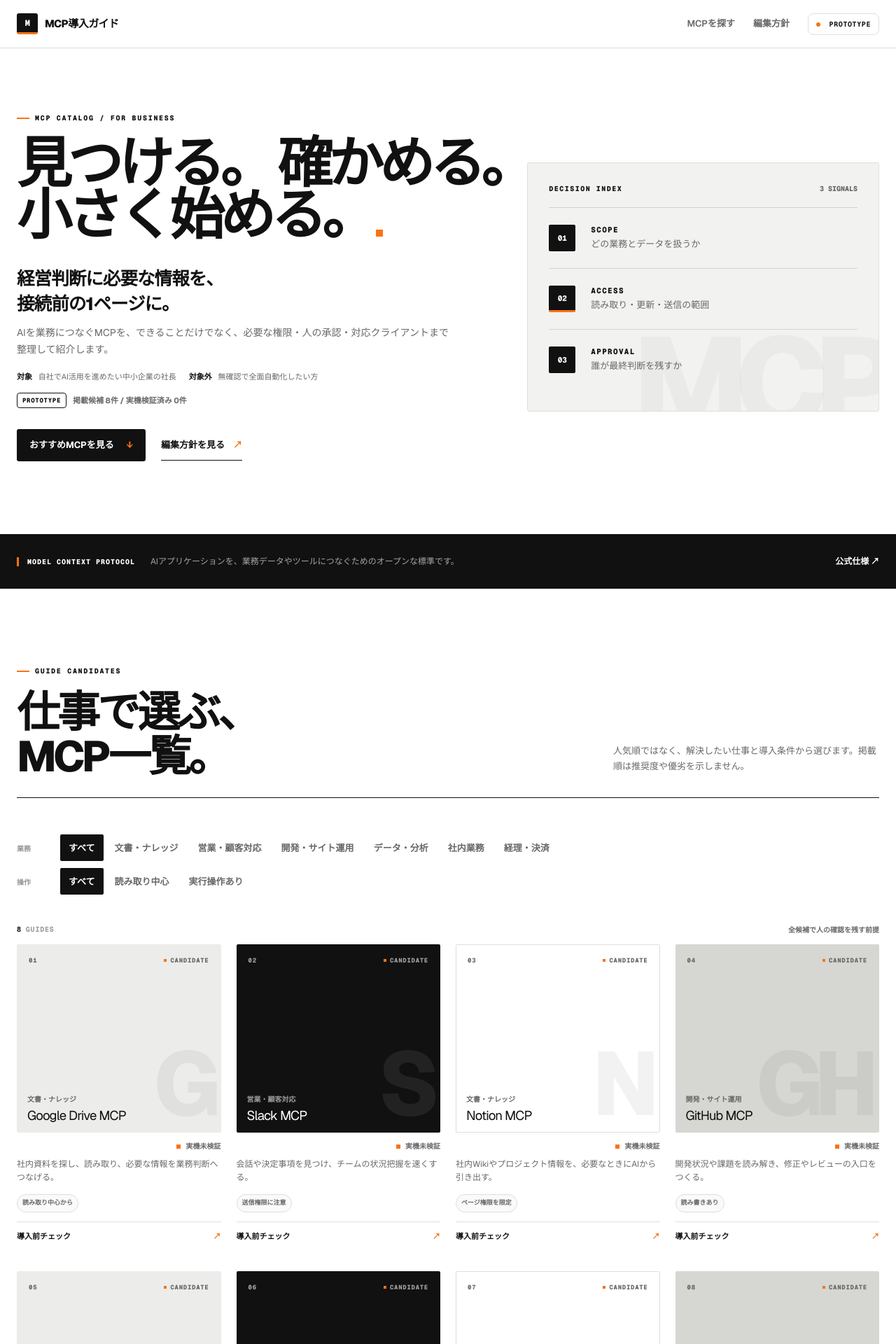
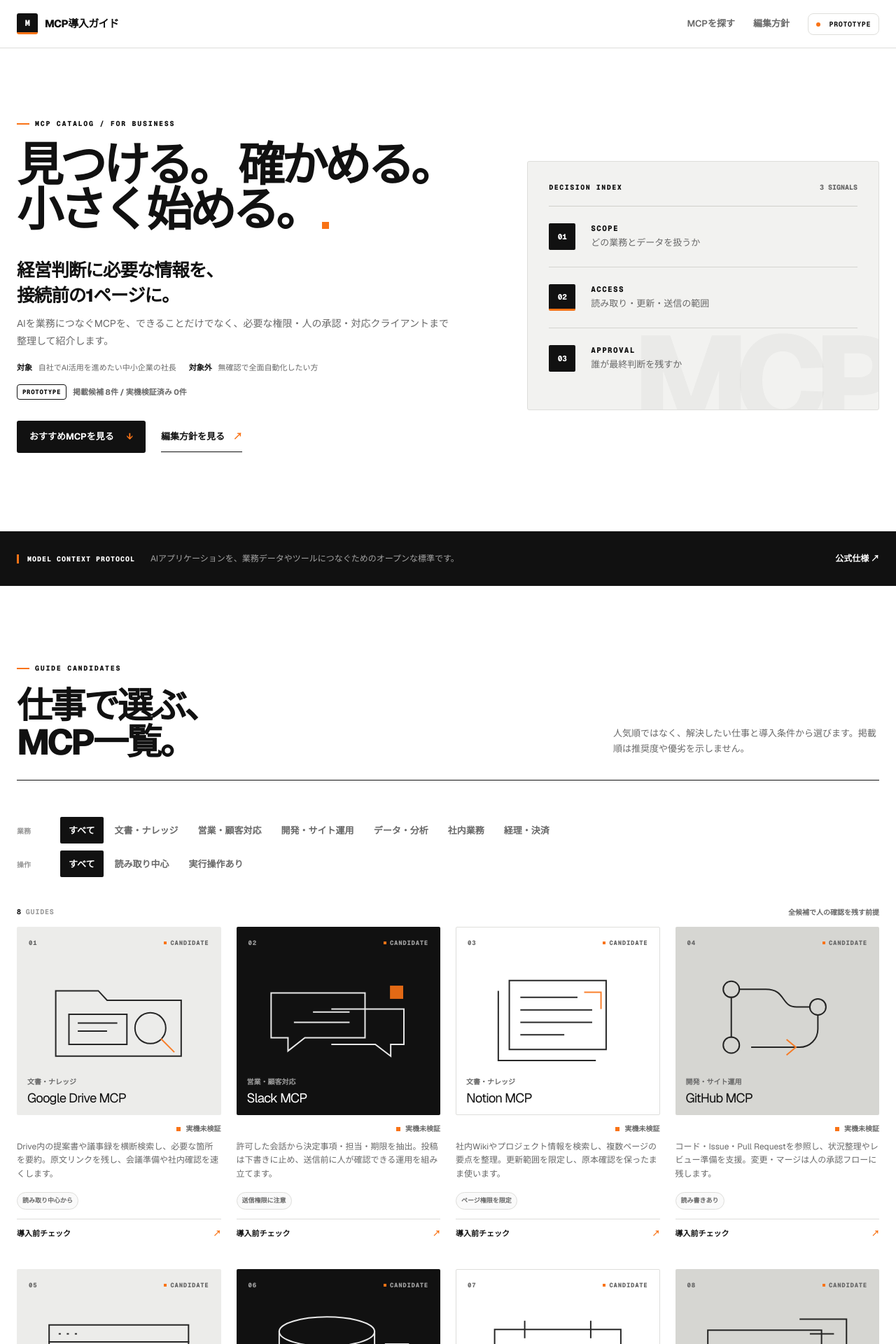
Before and after one commit to writeup-inc/saas-test, a Next.js app: page / in a window 1280 px wide. Shown: the top 1920 px of the page at 70% size. Built offline with nearby package versions, Linux system fonts and the light colour scheme.

Commit message:
Refine MCP cards and typography

```diff
--- a/app/catalog-data.ts
+++ b/app/catalog-data.ts
@@ -4,6 +4,7 @@
   name: string;
   category: string;
   description: string;
+  cardDescription: string;
   access: string;
   risk: 'read' | 'action';
   accent: string;
@@ -20,6 +21,7 @@
   {
     slug: 'google-drive', mark: 'G', name: 'Google Drive MCP', category: '文書・ナレッジ', accent: '#247653', access: '読み取り中心から', risk: 'read',
     description: '社内資料を探し、読み取り、必要な情報を業務判断へつなげる。',
+    cardDescription: 'Drive内の提案書や議事録を横断検索し、必要な箇所を要約。原文リンクを残し、会議準備や社内確認を速くします。',
     purpose: 'Driveに分散した提案書、議事録、社内資料をAIから横断的に扱うための接続候補です。',
     bestFor: ['資料探しに時間がかかっている', '会議前の情報収集を短くしたい', '複数資料から要点をまとめたい'],
     notFor: ['閲覧権限の棚卸しができていない', '機密文書を一律にAIへ渡したい', '出典確認なしで自動回答したい'],
@@ -31,6 +33,7 @@
   {
     slug: 'slack', mark: 'S', name: 'Slack MCP', category: '営業・顧客対応', accent: '#5d47a8', access: '送信権限に注意', risk: 'action',
     description: '会話や決定事項を見つけ、チームの状況把握を速くする。',
+    cardDescription: '許可した会話から決定事項・担当・期限を抽出。投稿は下書きに止め、送信前に人が確認できる運用を組み立てます。',
     purpose: 'Slackの会話から決定、担当、期限を探し、確認や共有を支援するための接続候補です。',
     bestFor: ['重要な決定が会話に埋もれる', '商談前に過去のやり取りを確認したい', 'チームの状況を短く把握したい'],
     notFor: ['全チャンネルを無条件で検索させたい', '人の確認なしに投稿させたい', '保持ポリシーが未整理'],
@@ -42,6 +45,7 @@
   {
     slug: 'notion', mark: 'N', name: 'Notion MCP', category: '文書・ナレッジ', accent: '#26322c', access: 'ページ権限を限定', risk: 'action',
     description: '社内Wikiやプロジェクト情報を、必要なときにAIから引き出す。',
+    cardDescription: '社内Wikiやプロジェクト情報を検索し、複数ページの要点を整理。更新範囲を限定し、原本確認を保ったまま使います。',
     purpose: 'Notionに蓄積した規程、議事録、プロジェクト情報を検索・整理するための接続候補です。',
     bestFor: ['社内Wikiが育っている', 'ナレッジ検索を会話型にしたい', '定型報告の材料を集めたい'],
     notFor: ['ページ構造と権限が未整理', '原本確認なしで規程回答を自動化したい', '全社員の個人ページまで接続したい'],
@@ -53,6 +57,7 @@
   {
     slug: 'github', mark: 'GH', name: 'GitHub MCP', category: '開発・サイト運用', accent: '#27313b', access: '読み書きあり', risk: 'action',
     description: '開発状況や課題を読み解き、修正やレビューの入口をつくる。',
+    cardDescription: 'コード・Issue・Pull Requestを参照し、状況整理やレビュー準備を支援。変更・マージは人の承認フローに残します。',
     purpose: 'リポジトリ、Issue、Pull RequestなどをAIから参照し、開発の確認や作業を支援する接続候補です。',
     bestFor: ['開発状況を経営側も把握したい', 'Issue整理を速くしたい', 'レビュー準備を効率化したい'],
     notFor: ['本番リポジトリへ広い権限を即時付与したい', 'レビューなしでマージしたい', '秘密情報がコードに混在している'],
@@ -64,6 +69,7 @@
   {
     slug: 'playwright', mark: 'PW', name: 'Playwright MCP', category: '開発・サイト運用', accent: '#2d7e62', access: 'ブラウザ操作あり', risk: 'action',
     description: 'Web画面を開き、表示確認や定型操作をAIと一緒に進める。',
+    cardDescription: 'Web画面を開いて表示や導線を確認し、定型操作を再現。送信・購入・公開の直前で、必ず人に引き継ぎます。',
     purpose: 'ブラウザ上の表示確認や操作をAIから実行し、サイトQAや定型確認を支援する接続候補です。',
     bestFor: ['公開前の画面確認を効率化したい', '複数画面の同じ確認を繰り返す', '操作手順を再現可能にしたい'],
     notFor: ['購入・送信を無承認で行わせたい', '規約上自動操作できないサイト', '認証情報の保管方法が未定'],
@@ -75,6 +81,7 @@
   {
     slug: 'postgresql', mark: 'PG', name: 'PostgreSQL MCP', category: 'データ・分析', accent: '#356584', access: 'DB権限に注意', risk: 'read',
     description: '業務データを照会し、集計や状況把握の下準備を短くする。',
+    cardDescription: '読み取り専用DBへ接続し、自然言語から集計や確認を支援。対象スキーマを限定し、元クエリと数値を照合します。',
     purpose: 'PostgreSQLのデータをAIから照会し、分析やレポート作成を支援する接続候補です。',
     bestFor: ['定型集計に時間がかかる', '自然言語でデータ確認したい', '読み取り用DBを用意できる'],
     notFor: ['本番DBへ管理者権限で接続したい', '個人情報を無制限に返したい', 'クエリ負荷を監視できない'],
@@ -86,6 +93,7 @@
   {
     slug: 'calendar', mark: 'C', name: 'Calendar MCP', category: '社内業務', accent: '#b05b39', access: '予定変更に注意', risk: 'action',
     description: '予定を確認し、会議候補の整理や準備を支援する。',
+    cardDescription: '予定と空き時間を参照し、会議候補や準備事項を整理。作成・変更・通知は、人が最終確認してから実行します。',
     purpose: 'カレンダーをAIから参照し、日程調整や会議準備を助けるための接続候補です。',
     bestFor: ['会議調整が多い', '予定前の準備を定型化したい', '空き時間の確認を速くしたい'],
     notFor: ['人の確認なしに予定を確定したい', '全社員の予定を無制限に公開したい', 'タイムゾーン運用が曖昧'],
@@ -97,6 +105,7 @@
   {
     slug: 'stripe', mark: 'ST', name: 'Stripe MCP', category: '経理・決済', accent: '#6250c7', access: '金銭操作に注意', risk: 'action',
     description: '決済情報の確認や顧客対応の下調べを、会話から始める。',
+    cardDescription: '決済・請求情報を照会し、顧客対応の下調べを支援。テスト環境から始め、返金や変更操作は人が実行します。',
     purpose: '決済・請求情報の検索や説明を支援する接続候補です。金銭に関わるため、特に慎重な権限設計が必要です。',
     bestFor: ['決済状況の照会が多い', 'サポート前の確認を速くしたい', 'テスト環境から試せる'],
     notFor: ['返金や請求変更を無承認で実行したい', '本番秘密鍵を広く共有したい', '操作ログを残せない'],
--- a/app/catalog-grid.tsx
+++ b/app/catalog-grid.tsx
@@ -3,6 +3,7 @@
 import Link from 'next/link';
 import { useMemo, useState } from 'react';
 import { categories, guides } from './catalog-data';
+import McpIllustration from './mcp-illustration';
 
 export default function CatalogGrid() {
   const [category, setCategory] = useState('すべて');
@@ -27,12 +28,12 @@
           <Link href={`/guides/${guide.slug}`} className="guide-card" key={guide.slug}>
             <div className="card-poster">
               <div className="poster-toolbar"><span>0{guides.indexOf(guide) + 1}</span><span>CANDIDATE</span></div>
-              <span className="poster-mark">{guide.mark}</span>
+              <McpIllustration slug={guide.slug} />
               <div className="poster-caption"><span>{guide.category}</span><h3>{guide.name}</h3></div>
             </div>
             <div className="card-meta">
               <div className="card-status"><span className="prototype-state"><i /> 実機未検証</span></div>
-              <p className="card-description">{guide.description}</p>
+              <p className="card-description">{guide.cardDescription}</p>
               <div className="card-tags"><span>{guide.access}</span></div>
               <span className="card-link">導入前チェック <b>↗</b></span>
             </div>
--- a/app/globals.css
+++ b/app/globals.css
@@ -27,7 +27,7 @@
 a { color:inherit; text-decoration:none; }
 button { font:inherit; }
 h1,h2,h3,b,strong { font-family:var(--font-geist-sans),"Hiragino Kaku Gothic ProN","Yu Gothic",Meiryo,sans-serif; }
-.shell { width:min(100% - 48px,1350px); margin-inline:auto; }
+.shell { width:min(100% - 48px,1300px); margin-inline:auto; }
 
 .site-header { position:sticky; top:0; z-index:30; color:#fff; background:var(--plum); }
 .nav-inner { min-height:64px; display:flex; align-items:center; justify-content:space-between; gap:28px; }
@@ -109,8 +109,6 @@
 .poster-toolbar { position:relative; z-index:2; display:flex; justify-content:space-between; color:var(--smoke); font:800 9px var(--font-geist-mono); letter-spacing:.08em; }
 .guide-card:nth-child(4n+2) .poster-toolbar { color:rgba(255,255,255,.62); }
 .poster-toolbar span:last-child { padding:3px 5px; border-radius:4px; color:#fff; background:var(--pink); }
-.poster-mark { position:absolute; right:10px; bottom:21px; color:rgba(13,12,34,.06); font-size:clamp(90px,10vw,138px); line-height:.72; font-weight:800; letter-spacing:-.1em; }
-.guide-card:nth-child(4n+2) .poster-mark { color:rgba(255,255,255,.08); }
 .poster-caption { position:absolute; z-index:2; left:14px; right:14px; bottom:14px; display:grid; gap:5px; }
 .poster-caption span { color:var(--pink); font-size:10px; font-weight:800; }
 .poster-caption h3 { margin:0; font-size:clamp(17px,1.45vw,21px); line-height:1.08; letter-spacing:-.045em; }
@@ -195,7 +193,7 @@
 .starter-card dl div:last-child { border-bottom:0; }
 .starter-card dt { color:var(--fog); }
 .starter-card dd { margin:0; font-weight:700; }
-.setup-section { background:linear-gradient(90deg,transparent 0,transparent calc((100vw - min(100% - 48px,1350px))/2),rgba(243,243,240,.55) calc((100vw - min(100% - 48px,1350px))/2)); }
+.setup-section { background:linear-gradient(90deg,transparent 0,transparent calc((100vw - min(100% - 48px,1300px))/2),rgba(243,243,240,.55) calc((100vw - min(100% - 48px,1300px))/2)); }
 .setup-steps { margin:0; padding:0; list-style:none; }
 .setup-steps li { display:grid; grid-template-columns:46px 1fr; gap:18px; padding:20px 0; border-bottom:1px solid var(--line); }
 .setup-steps li>span { display:grid; place-items:center; width:36px; height:36px; border-radius:8px; color:#fff; background:var(--ink); font:800 11px var(--font-geist-mono); }
@@ -264,7 +262,7 @@
 }
 .eyebrow { color:var(--ink); letter-spacing:.17em; }
 .eyebrow>span { height:2px; background:var(--pink); border-radius:0; }
-.hero h1 { max-width:780px; font-size:clamp(58px,6.15vw,88px); line-height:.94; letter-spacing:-.078em; }
+.hero h1 { max-width:720px; font-size:clamp(48px,5.2vw,72px); line-height:.96; letter-spacing:-.074em; }
 .hero-title-accent {
   position:relative;
   width:max-content;
@@ -327,7 +325,7 @@
 
 .catalog { padding-block:110px 126px; }
 .section-heading { padding-bottom:28px; border-bottom:1px solid var(--ink); }
-.section-heading h2 { font-size:clamp(46px,4.8vw,66px); }
+.section-heading h2 { font-size:clamp(38px,4vw,54px); }
 .filter-stack { padding:16px 0; border-block:0 1px solid var(--line); }
 .filter { border-radius:2px; }
 .filter.active { background:var(--ink); }
@@ -366,11 +364,26 @@
   margin-top:-2px;
   background:var(--pink);
 }
-.poster-mark { right:12px; bottom:22px; color:rgba(17,17,17,.055); }
-.guide-card:nth-child(4n+2) .poster-mark { color:rgba(255,255,255,.075); }
+.card-illustration {
+  position:absolute;
+  inset:38px 18px 50px;
+  width:calc(100% - 36px);
+  height:calc(100% - 88px);
+  color:currentColor;
+  opacity:.9;
+}
+.card-illustration .svg-accent { stroke:var(--pink); }
+.card-illustration .svg-accent-fill { fill:var(--pink); stroke:none; }
 .poster-caption span { color:var(--smoke); }
 .guide-card:nth-child(4n+2) .poster-caption span { color:rgba(255,255,255,.58); }
 .prototype-state i { background:var(--pink); border-radius:0; }
+.card-description {
+  min-height:calc(1.7em * 3);
+  display:-webkit-box;
+  overflow:hidden;
+  -webkit-box-orient:vertical;
+  -webkit-line-clamp:3;
+}
 .card-tags span { background:#fafafa; }
 .card-link b { color:var(--pink); }
 
@@ -414,14 +427,21 @@
 .policy-status p { border-radius:2px; }
 .policy-status span.pending { color:var(--warning); }
 
+.decision-grid h2 { font-size:clamp(34px,3.7vw,48px); }
+.detail-title h1 { font-size:clamp(36px,4.6vw,58px); }
+.detail-intro h2 { font-size:clamp(30px,3.2vw,40px); }
+.next-action h2 { font-size:clamp(30px,4vw,46px); }
+.policy-hero h1 { font-size:clamp(42px,5.6vw,68px); }
+.policy-note h2 { font-size:clamp(29px,3.3vw,42px); }
+
 @media (max-width:1080px) {
   .hero-inner { grid-template-columns:1fr 1fr; gap:40px; }
-  .hero h1 { font-size:clamp(50px,5.4vw,64px); }
+  .hero h1 { font-size:clamp(44px,4.8vw,56px); }
   .guide-grid { grid-template-columns:repeat(3,minmax(0,1fr)); }
 }
 @media (max-width:900px) {
   .hero-inner { min-height:auto; grid-template-columns:1fr; gap:44px; padding-block:70px; }
-  .hero h1 { font-size:clamp(54px,8.3vw,66px); }
+  .hero h1 { font-size:clamp(46px,7.2vw,58px); }
   .hero-panel { max-width:650px; }
   .guide-grid { grid-template-columns:repeat(2,minmax(0,1fr)); }
   .section-heading { align-items:start; flex-direction:column; }
@@ -434,24 +454,24 @@
   .policy-status { grid-template-columns:1fr 1fr; }
 }
 @media (max-width:620px) {
-  .shell { width:min(100% - 32px,1350px); }
+  .shell { width:min(100% - 32px,1300px); }
   .nav-inner { min-height:60px; }
   .top-nav a { display:none; }
   .nav-status { padding:7px 8px; }
   .hero-inner { padding-block:50px; }
-  .hero h1 { font-size:clamp(44px,13vw,54px); }
+  .hero h1 { font-size:clamp(38px,11vw,46px); }
   .hero-title-row { flex-direction:column; gap:0; }
   .hero-lead br { display:none; }
   .hero-panel { padding:20px; }
   .definition-inner { grid-template-columns:auto 1fr; padding-block:15px; }
   .definition-inner a { grid-column:2; }
   .catalog { padding-block:68px 80px; }
-  .section-heading h2 { font-size:44px; }
+  .section-heading h2 { font-size:36px; }
   .filter-group { grid-template-columns:44px minmax(0,1fr); }
   .guide-grid { grid-template-columns:1fr; gap:30px; }
   .card-poster { aspect-ratio:1.18/1; }
   .decision-section { padding:72px 0; }
-  .decision-grid h2 { font-size:42px; }
+  .decision-grid h2 { font-size:34px; }
   .footer-inner { grid-template-columns:1fr; }
   .footer-inner nav { grid-column:auto; }
   .detail-shell { padding-bottom:70px; }
@@ -466,7 +486,7 @@
   .next-action { margin-top:62px; padding:42px 18px; }
   .next-buttons { flex-direction:column; }
   .policy-hero { padding:72px 0 62px; }
-  .policy-hero h1 { font-size:48px; }
+  .policy-hero h1 { font-size:40px; }
   .policy-status { grid-template-columns:1fr; }
   .policy-list article { grid-template-columns:34px 1fr; gap:16px; }
 }
--- /dev/null
+++ b/app/mcp-illustration.tsx
@@ -0,0 +1,85 @@
+import type { Guide } from './catalog-data';
+
+type McpIllustrationProps = {
+  slug: Guide['slug'];
+};
+
+const lineProps = {
+  fill: 'none',
+  stroke: 'currentColor',
+  strokeLinecap: 'square' as const,
+  strokeLinejoin: 'miter' as const,
+  strokeWidth: 2,
+  vectorEffect: 'non-scaling-stroke' as const,
+};
+
+function IllustrationBody({ slug }: McpIllustrationProps) {
+  switch (slug) {
+    case 'google-drive':
+      return <>
+        <path {...lineProps} d="M34 50h58l12 13h101v76H34z" />
+        <path {...lineProps} d="M52 82h79v41H52zM65 94h52M65 105h38" />
+        <circle {...lineProps} cx="163" cy="101" r="21" />
+        <path {...lineProps} className="svg-accent" d="m178 116 17 17" />
+      </>;
+    case 'slack':
+      return <>
+        <path {...lineProps} d="M28 53h128v61H74l-23 18v-18H28z" />
+        <path {...lineProps} d="M86 79h48M60 93h74" />
+        <path {...lineProps} d="M111 75h98v48h-18v16l-21-16h-59" />
+        <rect className="svg-accent-fill" x="190" y="43" width="18" height="18" />
+      </>;
+    case 'notion':
+      return <>
+        <rect {...lineProps} x="54" y="36" width="132" height="94" />
+        <path {...lineProps} d="M39 51v94h132M70 59h76M70 76h96M70 93h96M70 110h58" />
+        <path {...lineProps} className="svg-accent" d="M157 52h22v22" />
+      </>;
+    case 'github':
+      return <>
+        <circle {...lineProps} cx="57" cy="48" r="11" />
+        <circle {...lineProps} cx="57" cy="124" r="11" />
+        <circle {...lineProps} cx="175" cy="72" r="11" />
+        <path {...lineProps} d="M57 59v54M68 48h36c28 0 20 24 42 24h18" />
+        <path {...lineProps} d="M175 83v19c0 14-11 25-25 25H85" />
+        <path {...lineProps} className="svg-accent" d="m133 117 12 10-12 10" />
+      </>;
+    case 'playwright':
+      return <>
+        <rect {...lineProps} x="25" y="39" width="190" height="105" />
+        <path {...lineProps} d="M25 62h190M39 51h1M50 51h1M61 51h1" />
+        <path {...lineProps} d="m91 79 26 55 9-22 22-9z" />
+        <path {...lineProps} className="svg-accent" d="M165 82h31M181 66v31" />
+      </>;
+    case 'postgresql':
+      return <>
+        <ellipse {...lineProps} cx="104" cy="48" rx="65" ry="20" />
+        <path {...lineProps} d="M39 48v65c0 11 29 20 65 20s65-9 65-20V48M39 80c0 11 29 20 65 20s65-9 65-20" />
+        <path {...lineProps} d="M184 65h31M184 82h22M184 99h31" />
+        <rect className="svg-accent-fill" x="188" y="117" width="22" height="9" />
+      </>;
+    case 'calendar':
+      return <>
+        <rect {...lineProps} x="34" y="45" width="172" height="98" />
+        <path {...lineProps} d="M34 70h172M75 34v22M165 34v22M77 91h18M111 91h18M145 91h18M77 116h18M111 116h18" />
+        <rect className="svg-accent-fill" x="142" y="105" width="24" height="24" />
+      </>;
+    case 'stripe':
+      return <>
+        <rect {...lineProps} x="25" y="46" width="155" height="96" />
+        <path {...lineProps} d="M25 74h155M45 115h47M45 126h29" />
+        <path {...lineProps} d="M151 31h63v86h-34M165 51h31M165 66h31M165 81h21" />
+        <rect className="svg-accent-fill" x="137" y="91" width="25" height="16" />
+      </>;
+    default:
+      return null;
+  }
+}
+
+export default function McpIllustration({ slug }: McpIllustrationProps) {
+  return (
+    <svg className="card-illustration" viewBox="0 0 240 170" aria-hidden="true" focusable="false">
+      <IllustrationBody slug={slug} />
+    </svg>
+  );
+}
```
